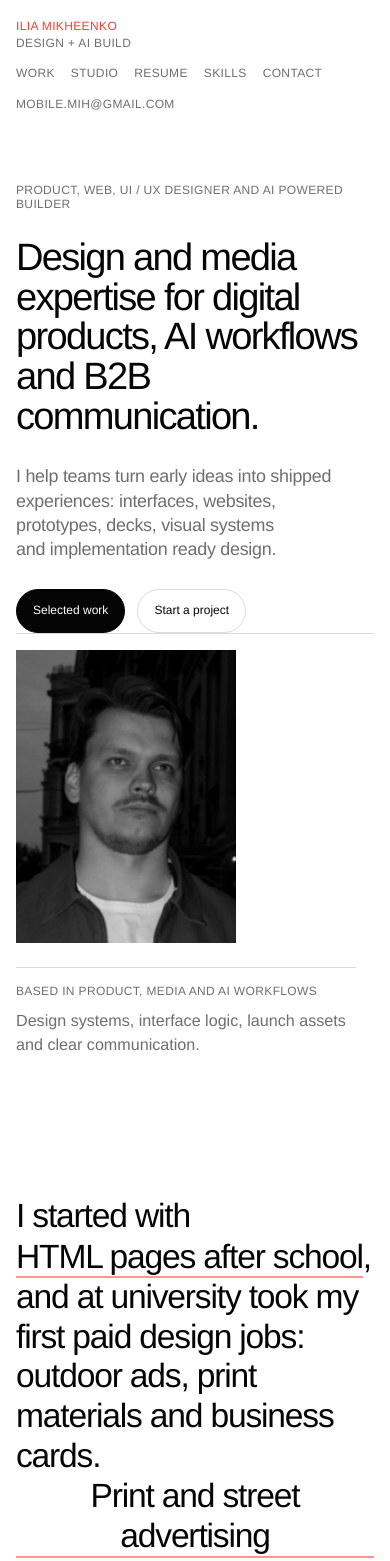
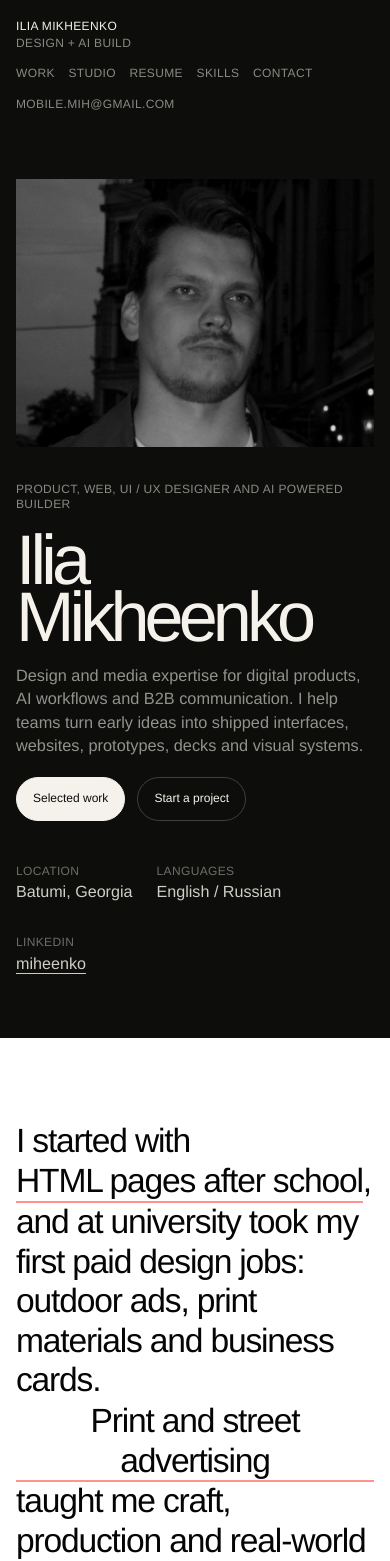
Before and after one commit to miheenko-i/portfolio, a React (Vite) app: page / in a window 390 px wide. Shown: the top 1561 px of the page. Built offline with nearby package versions, Linux system fonts and the light colour scheme; a web font is replaced by a local one.

Commit message:
Refine minimal hero layout

```diff
--- a/src/main.jsx
+++ b/src/main.jsx
@@ -184,6 +184,10 @@ function App() {
   return (
     <main className="page">
       <header className="hero reveal" id="top">
+        <figure className="heroPortrait" aria-hidden="true">
+          <img src={asset('/profile.png')} alt="" />
+        </figure>
+
         <div className="topbar">
           <a className="brand" href="#top" aria-label="Home">
             <span>Ilia Mikheenko</span>
@@ -205,18 +209,14 @@ function App() {
 
         <div className="heroInner">
           <div className="heroCopy">
-            <div className="heroStatus">
-              <p className="eyebrow">Product, Web, UI / UX Designer and AI powered builder</p>
-            </div>
+            <p className="eyebrow">Product, Web, UI / UX Designer and AI powered builder</p>
 
-            <h1>
-              Design and media expertise for digital products, AI workflows and B2B
-              communication.
-            </h1>
+            <h1>Ilia Mikheenko</h1>
 
             <p className="heroLead">
-              I help teams turn early ideas into shipped experiences: interfaces, websites,
-              prototypes, decks, visual systems and implementation ready design.
+              Design and media expertise for digital products, AI workflows and B2B
+              communication. I help teams turn early ideas into shipped interfaces, websites,
+              prototypes, decks and visual systems.
             </p>
 
             <div className="heroActions">
@@ -225,16 +225,30 @@ function App() {
             </div>
           </div>
 
-          <aside className="heroAside">
-            <figure className="portrait">
-              <img src={asset('/profile.png')} alt="Ilya Mikheenko portrait" />
-            </figure>
+          <aside className="heroFacts" aria-label="Profile details">
+            <dl>
+              <div>
+                <dt>Location</dt>
+                <dd>Batumi, Georgia</dd>
+              </div>
+              <div>
+                <dt>Languages</dt>
+                <dd>English / Russian</dd>
+              </div>
+              <div>
+                <dt>LinkedIn</dt>
+                <dd>
+                  <a href="https://www.linkedin.com/in/miheenko/" target="_blank" rel="noreferrer">
+                    miheenko
+                  </a>
+                </dd>
+              </div>
+            </dl>
+          </aside>
 
-            <div className="heroAsideText">
-              <span>Based in product, media and AI workflows</span>
-              <p>Design systems, interface logic, launch assets and clear communication.</p>
-            </div>
-          </aside>
+          <figure className="heroMedia" aria-label="Ilya Mikheenko portrait">
+            <img src={asset('/profile.png')} alt="Ilya Mikheenko portrait" />
+          </figure>
         </div>
       </header>
 
--- a/src/style.css
+++ b/src/style.css
@@ -77,7 +77,6 @@ figure {
 .nav,
 .mailLink,
 .eyebrow,
-.heroAsideText span,
 .workMeta,
 .company,
 .date,
@@ -103,7 +102,6 @@ figure {
 .mailLink,
 .nav a,
 .eyebrow,
-.heroAsideText span,
 .workMeta,
 .company,
 .date,
@@ -160,31 +158,96 @@ figure {
 }
 
 .hero {
-  min-height: clamp(700px, 88vh, 900px);
+  position: relative;
+  min-height: min(760px, calc(100svh - 1rem));
+  width: 100%;
   display: grid;
   grid-template-rows: auto 1fr;
+  margin-top: 0;
+  overflow: hidden;
+  isolation: isolate;
+  background: #0d0d0b;
+  color: #f4f2ea;
+}
+
+.hero .topbar,
+.heroInner {
+  width: min(100% - var(--page) * 2, 1360px);
+  margin-inline: auto;
+}
+
+.hero::before,
+.hero::after {
+  content: '';
+  position: absolute;
+  inset: 0;
+  z-index: -1;
+  pointer-events: none;
+}
+
+.hero::before {
+  display: none;
+}
+
+.hero::after {
+  display: none;
+}
+
+.heroPortrait {
+  display: none;
+}
+
+.heroPortrait img,
+.heroMedia img {
+  width: 100%;
+  height: 100%;
+  display: block;
+  object-fit: cover;
+  object-position: 52% 28%;
+  filter: grayscale(1) contrast(1.08) brightness(0.86);
+}
+
+.hero .topbar {
+  position: relative;
+  z-index: 2;
+}
+
+.hero .brand span:first-child,
+.hero .nav a:hover,
+.hero .mailLink:hover {
+  color: #f4f2ea;
+}
+
+.hero .brand span:last-child,
+.hero .mailLink,
+.hero .nav a,
+.hero .eyebrow {
+  color: rgba(244, 242, 234, 0.54);
+}
+
+.hero .nav {
+  border-left-color: rgba(244, 242, 234, 0.18);
 }
 
 .heroInner {
+  position: relative;
+  z-index: 2;
+  min-height: 0;
   display: grid;
   grid-template-columns: repeat(12, minmax(0, 1fr));
   column-gap: clamp(1.5rem, 3vw, 3rem);
-  align-items: end;
-  padding-block: clamp(5rem, 9vw, 8rem) clamp(4rem, 8vw, 7rem);
+  row-gap: clamp(1.5rem, 2.4vw, 2.5rem);
+  align-items: center;
+  padding-block: clamp(4rem, 7vw, 6.5rem) clamp(3rem, 5vw, 4.5rem);
 }
 
 .heroCopy {
-  grid-column: 1 / span 8;
+  grid-column: 1 / span 6;
   min-width: 0;
   width: 100%;
   display: grid;
-  align-content: center;
-  gap: clamp(1.7rem, 3vw, 2.8rem);
-  padding-right: clamp(2rem, 5vw, 5rem);
-}
-
-.heroStatus {
-  display: block;
+  gap: clamp(1.2rem, 2vw, 1.9rem);
+  padding-right: clamp(1rem, 5vw, 5rem);
 }
 
 h1 {
@@ -197,6 +260,15 @@ h1 {
   text-wrap: balance;
 }
 
+.hero h1 {
+  max-width: 760px;
+  font-size: clamp(4.2rem, 8vw, 9.5rem);
+  line-height: 0.82;
+  letter-spacing: -0.075em;
+  text-transform: none;
+  text-wrap: balance;
+}
+
 .heroLead {
   max-width: 640px;
   color: var(--muted);
@@ -204,6 +276,14 @@ h1 {
   line-height: 1.36;
   letter-spacing: -0.015em;
   text-wrap: balance;
+}
+
+.hero .heroLead {
+  max-width: 540px;
+  color: rgba(244, 242, 234, 0.58);
+  font-size: clamp(1.02rem, 1.1vw, 1.22rem);
+  line-height: 1.42;
+  letter-spacing: 0;
 }
 
 .heroActions {
@@ -229,10 +309,22 @@ h1 {
     transform 180ms ease;
 }
 
+.hero .heroActions a {
+  border-color: rgba(244, 242, 234, 0.22);
+  color: #f4f2ea;
+  background: transparent;
+}
+
 .heroActions a:first-child {
   background: var(--text);
   border-color: var(--text);
   color: var(--bg);
+}
+
+.hero .heroActions a:first-child {
+  background: #f4f2ea;
+  border-color: #f4f2ea;
+  color: #0d0d0b;
 }
 
 .heroActions a:hover {
@@ -244,57 +336,146 @@ h1 {
   background: var(--paper);
 }
 
-.heroAside {
-  grid-column: 10 / -1;
-  display: grid;
-  grid-template-columns: minmax(0, 1fr);
-  gap: clamp(1.5rem, 3vw, 2.5rem);
-  align-content: end;
-  align-self: stretch;
-  padding-left: 0;
-  border-left: 0;
+.hero .heroActions a:not(:first-child):hover {
+  border-color: rgba(244, 242, 234, 0.7);
+  background: rgba(244, 242, 234, 0.08);
 }
 
-.portrait {
-  width: min(100%, 360px);
-  aspect-ratio: 3 / 4;
-  overflow: hidden;
-  background: var(--paper);
-  border: 0;
-  max-width: none;
-  justify-self: end;
+.heroFacts {
+  grid-column: 1 / span 6;
   align-self: start;
+  justify-self: stretch;
+  background: transparent;
+  border-top: 0;
+  border-bottom: 0;
+  padding-top: 0;
 }
 
-.portrait img {
-  width: 100%;
-  height: 100%;
-  display: block;
-  object-fit: cover;
-  object-position: 50% 34%;
-  filter: grayscale(1) contrast(1.08);
-  transform: scale(1.01);
-  transition: filter 500ms ease, transform 500ms ease;
+.heroFacts dl {
+  display: flex;
+  flex-wrap: wrap;
+  gap: 1.1rem 1.5rem;
+  margin: 0;
 }
 
-.portrait:hover img {
-  filter: grayscale(0) contrast(1);
-  transform: scale(1.045);
+.heroFacts div {
+  display: grid;
+  gap: 0.24rem;
+  padding-block: 0.48rem;
+  border-bottom: 0;
 }
 
-.heroAsideText {
-  display: grid;
-  gap: 0.7rem;
-  max-width: 320px;
-  justify-self: end;
-  padding-top: 1rem;
-  border-top: 1px solid var(--line);
+.heroFacts div:last-child {
+  border-bottom: 0;
 }
 
-.heroAsideText p {
-  color: var(--muted);
+.heroFacts dt,
+.heroFacts dd {
+  margin: 0;
+}
+
+.heroFacts dt {
+  color: rgba(244, 242, 234, 0.42);
+  font-size: var(--s-1);
+  line-height: 1.2;
+  letter-spacing: 0.03em;
+  text-transform: uppercase;
+}
+
+.heroFacts dd {
+  color: rgba(244, 242, 234, 0.84);
   font-size: var(--s0);
-  line-height: 1.45;
+  line-height: 1.25;
+}
+
+.heroFacts a {
+  text-decoration: underline;
+  text-decoration-thickness: 1px;
+  text-underline-offset: 0.22em;
+}
+
+.heroMedia {
+  grid-column: 8 / -1;
+  grid-row: 1 / span 2;
+  align-self: center;
+  justify-self: end;
+  width: min(100%, 520px);
+  aspect-ratio: 1 / 0.78;
+  overflow: hidden;
+  background: #171714;
+}
+
+.hero .brand,
+.hero .nav,
+.hero .mailLink,
+.hero .eyebrow,
+.hero h1,
+.heroLead,
+.heroActions,
+.heroFacts,
+.heroMedia {
+  opacity: 0;
+  transform: translateY(1rem);
+}
+
+.hero.is-visible .brand,
+.hero.is-visible .nav,
+.hero.is-visible .mailLink,
+.hero.is-visible .eyebrow,
+.hero.is-visible h1,
+.hero.is-visible .heroLead,
+.hero.is-visible .heroActions,
+.hero.is-visible .heroFacts,
+.hero.is-visible .heroMedia {
+  animation: heroReveal 720ms cubic-bezier(0.22, 1, 0.36, 1) forwards;
+}
+
+.hero.is-visible .brand {
+  animation-delay: 80ms;
+}
+
+.hero.is-visible .nav {
+  animation-delay: 130ms;
+}
+
+.hero.is-visible .mailLink {
+  animation-delay: 170ms;
+}
+
+.hero.is-visible .eyebrow {
+  animation-delay: 210ms;
+}
+
+.hero.is-visible h1 {
+  animation-delay: 280ms;
+}
+
+.hero.is-visible .heroLead {
+  animation-delay: 360ms;
+}
+
+.hero.is-visible .heroActions {
+  animation-delay: 430ms;
+}
+
+.hero.is-visible .heroFacts {
+  animation-delay: 500ms;
+}
+
+.hero.is-visible .heroMedia {
+  animation-delay: 320ms;
+}
+
+@keyframes heroReveal {
+  from {
+    opacity: 0;
+    transform: translateY(1rem);
+  }
+
+  to {
+    opacity: 1;
+    transform: translateY(0);
+  }
 }
 
 .statement {
@@ -843,26 +1024,21 @@ h1 {
 
   .heroInner {
     grid-template-columns: repeat(12, minmax(0, 1fr));
+    align-items: end;
   }
 
   .heroCopy {
-    grid-column: span 12;
+    grid-column: 1 / span 7;
     padding-right: 0;
   }
 
-  .heroAside {
-    grid-column: span 12;
-    grid-template-columns: minmax(260px, 0.55fr) minmax(0, 1fr);
-    align-items: end;
-    padding-left: 0;
-    border-left: 0;
-    border-top: 1px solid var(--line);
-    padding-top: 1rem;
+  .heroFacts {
+    grid-column: 1 / span 7;
   }
 
-  .heroAsideText {
-    align-self: end;
-    justify-self: start;
+  .heroMedia {
+    grid-column: 8 / -1;
+    width: 100%;
   }
 }
 
@@ -891,13 +1067,16 @@ h1 {
 
   .hero {
     min-height: auto;
+    width: 100%;
+    margin-top: 0;
   }
 
   .heroInner {
-    padding-block: 3.25rem 3.5rem;
+    align-content: start;
+    row-gap: 2.2rem;
+    padding-block: 3rem 3.5rem;
   }
 
-  .heroAside,
   .heroInner,
   .workRow,
   .resumeItem,
@@ -907,7 +1086,8 @@ h1 {
   }
 
   .heroCopy,
-  .heroAside,
+  .heroFacts,
+  .heroMedia,
   .sectionHead h2,
   .viewToggle,
   .workPreview,
@@ -935,6 +1115,53 @@ h1 {
     border-left: 0;
   }
 
+  .hero .topbar {
+    padding-block: 1.2rem;
+  }
+
+  .hero .nav {
+    max-width: 100%;
+    gap: 0.85rem;
+  }
+
+  .heroMedia {
+    width: min(100%, 420px);
+    justify-self: start;
+    aspect-ratio: 4 / 3;
+    order: 2;
+  }
+
+  .heroMedia img {
+    object-position: 52% 28%;
+  }
+
+  .hero h1 {
+    max-width: 100%;
+    font-size: clamp(4rem, 18vw, 6.4rem);
+    line-height: 0.82;
+    letter-spacing: -0.07em;
+  }
+
+  .hero .heroLead {
+    max-width: 24rem;
+  }
+
+  .heroCopy {
+    gap: 1.2rem;
+    padding-top: 0;
+  }
+
+  .heroFacts {
+    order: 3;
+    max-width: 24rem;
+    margin-top: 0;
+  }
+
+  .heroFacts div {
+    grid-template-columns: 1fr;
+    gap: 0.25rem;
+  }
+
   .workPreview {
     justify-self: start;
     width: min(74vw, 260px);
@@ -960,16 +1187,6 @@ h1 {
   .storyHotspot:hover .inlinePreview,
   .storyHotspot:focus-visible .inlinePreview {
     transform: translateY(0) scale(1);
-  }
-
-  .portrait {
-    width: min(58vw, 220px);
-    max-width: none;
-    justify-self: start;
-  }
-
-  .heroAsideText {
-    max-width: 340px;
   }
 
   h1 {
```
